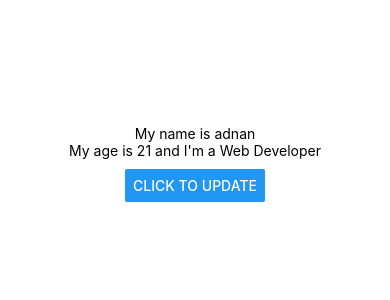
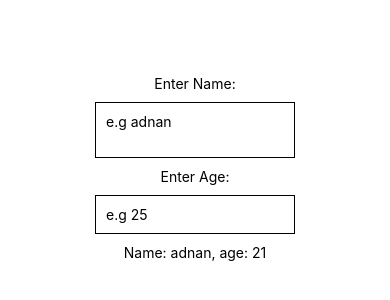
Before and after one commit to adnanali000/React-Native, a React Native app: screen / in a window 390 px wide. Shown: the part 254-554 px from the top of the page. Built offline with nearby package versions, Linux system fonts and the light colour scheme.

Commit message:
text input work done

```diff
--- a/App.js
+++ b/App.js
@@ -1,22 +1,28 @@
 import { StatusBar } from 'expo-status-bar';
 import React,{useState} from 'react';
-import { StyleSheet, Text, View, Button } from 'react-native';
+import { StyleSheet, Text, View, TextInput } from 'react-native';
 
 export default function App() {
   const [name,setName] = useState('adnan');
-  const [person,setPerson] = useState({skill:'Web Developer',age:21})
+  const [age,setAge] = useState('21');
 
-  const clickHandler = ()=>{
-    setName('adnan ali');
-    setPerson({skill:'Web and Mobile App Developer',age:22});
-  }
   return (
     <View style={styles.container}>
-          <Text>My name is {name}</Text>
-          <Text>My age is {person.age} and I'm a {person.skill}</Text>
-          <View style={styles.btnContainer}>
-            <Button title='click to Update' onPress={clickHandler} />
-          </View>
+      <Text>Enter Name:</Text>
+      <TextInput
+        style={styles.input}
+        placeholder='e.g adnan'
+        multiline
+        onChangeText={(value)=>setName(value)}
+      />
+      <Text>Enter Age:</Text>
+      <TextInput
+        style={styles.input}
+        placeholder="e.g 25"
+        keyboardType="numeric"
+        onChangeText={(value)=>setAge(value)}
+      />
+        <Text>Name: {name}, age: {age}</Text>
       <StatusBar style="auto" />
     </View>
   );
@@ -29,9 +35,12 @@
     alignItems: 'center',
     justifyContent: 'center',
   },
-  btnContainer:{
-    margin:10,
-    backgroundColor:'wheat',
+  input:{
+    borderWidth:1,
+    padding:10,
+    width:200,
+    margin:10
+
   }
 
 });
```
